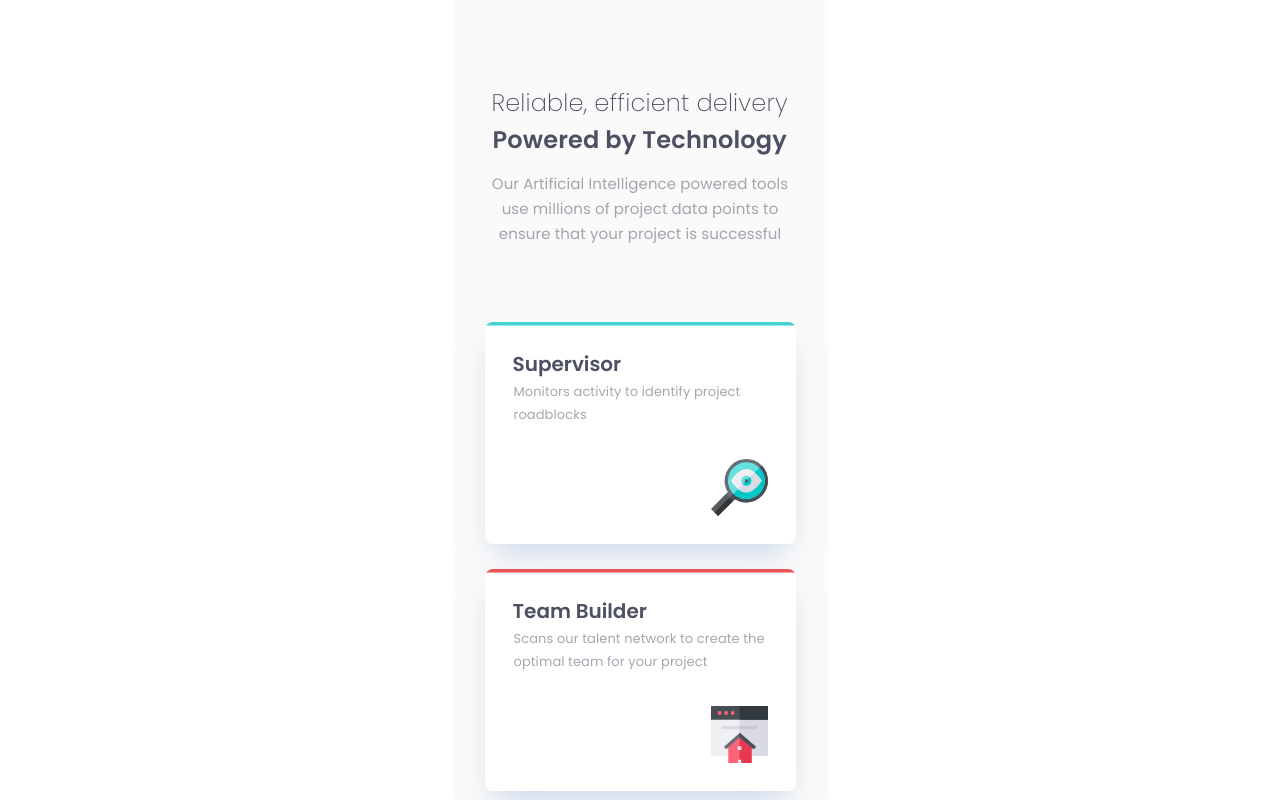
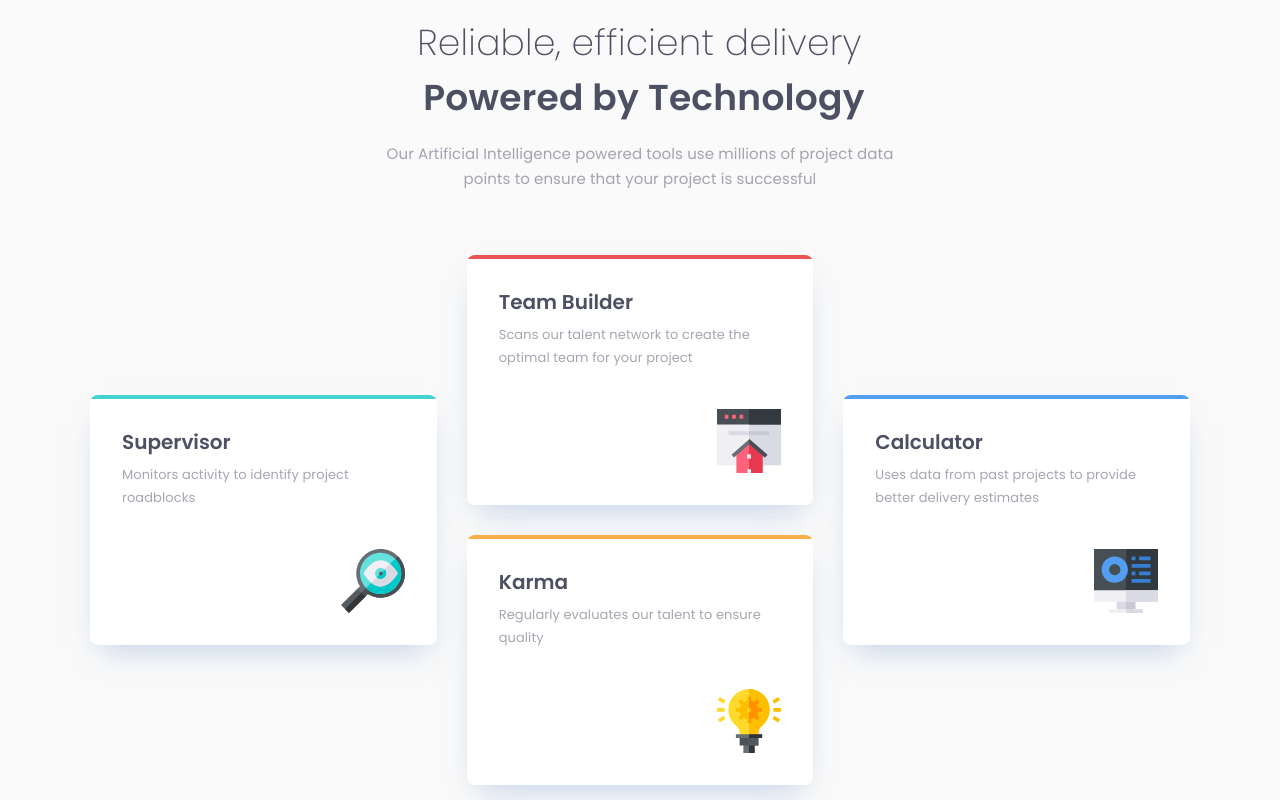
Before and after one commit to adonmez04/four-card-feature-section-v1.0, a plain HTML site: page index.html in a window 1280 px wide. Shown: the top 800 px of the page. Drawn offline with Linux system fonts and the light colour scheme.

Commit message:
before the remote

```diff
--- a/css/media-queries.css
+++ b/css/media-queries.css
@@ -1,17 +1,111 @@
 /* THE DESKTOP SETTINGS */
 /* Above 700px */
 
-/* @media (min-width: 700px) {
+@media (min-width: 700px) {
+  body {
+    align-items: center;
+  }
+
   .section-card-feature {
-    max-width: 1440px;
+    max-width: 1100px;
     background: #fafafa;
-    /* background-color: red; */
-    padding: 165px 80px;
+    margin: 165px 80px;
 
     /* The Grid Template */
     display: grid;
-    grid-template-columns: 1fr;
-    grid-template-rows: auto;
-    gap: 25px;
+    grid-template-columns: repeat(3, 1fr);
+    grid-template-rows: auto 1fr 1fr;
+    grid-template-areas:
+      "content content content"
+      "green red blue"
+      "green yellow blue";
+    gap: 30px;
   }
-} */
+
+  /* The Content Area */
+
+  .section-card-feature__content-area {
+    max-width: 540px;
+    grid-area: content;
+    justify-self: center;
+    text-align: center;
+
+    margin-bottom: 34px;
+  }
+
+  .section-card-feature__title {
+    font-size: 36px;
+    line-height: 54px;
+    letter-spacing: 0.25px;
+
+    padding: 0 48px 0 47px; /*? editing to 48px?*/
+    /* margin-bottom: 1px; */
+  }
+
+  .section-card-feature__title-strong {
+    font-size: 36px;
+    line-height: 54px;
+    letter-spacing: 0.25px;
+
+    padding: 0 49 0 50px;
+    margin-bottom: 16px;
+  }
+
+  /* The Iteration Area */
+
+  .article-card {
+    max-width: 350px;
+    padding: 28px 32px 32px 32px;
+    background: #ffffff;
+    overflow: hidden;
+
+    box-shadow: 0px 15px 30px -11px rgba(131, 166, 210, 0.5);
+    border-radius: 8px;
+
+    /* temp */
+    /* height: 222px; */
+
+    /* The Flexbox Template */
+    display: flex;
+    flex-direction: column;
+  }
+
+  .article-card::before {
+    content: "";
+    height: 4px;
+    width: 350px;
+    transform: translateY(calc(-32px + 4px)) translateX(-32px);
+  }
+
+  .article-card--green {
+    grid-area: green;
+    align-self: center;
+  }
+
+  .article-card--red {
+    grid-area: red;
+  }
+
+  .article-card--yellow {
+    grid-area: yellow;
+  }
+
+  .article-card--blue {
+    grid-area: blue;
+    align-self: center;
+  }
+
+  .article-card__icon {
+    width: 64px;
+    height: 64px;
+  }
+
+  .article-card__title {
+    margin-bottom: 6px;
+  }
+
+  .article-card__description {
+    margin-bottom: 40px;
+    margin-left: 0px;
+  }
+}
--- a/css/style.css
+++ b/css/style.css
@@ -17,13 +17,13 @@ body {
   box-sizing: border-box;
   font-family: "Poppins", sans-serif;
   font-size: 15px;
-  /* background: #fafafa; */
+  background: #fafafa;
 
   /* To center the content */
   display: flex;
   justify-content: center;
-  align-items: center;
-  /* height: 100vh; */
+  align-items: flex-start;
+  height: 100vh;
 }
 
 /*********************/
@@ -31,10 +31,11 @@ body {
 /*********************/
 
 .section-card-feature {
+  /* width: 100%; */
   max-width: 375px;
+  min-width: 200px;
   background: #fafafa;
-  /* background-color: red; */
-  padding: 85px 32px 78px;
+  margin: 85px 32px 78px;
 
   /* The Grid Template */
   display: grid;
@@ -110,41 +111,30 @@ body {
   flex-direction: column;
 }
 
-/* To add the colorful line - start*/
+.article-card::before {
+  content: "";
+  height: 3.55px;
+  width: 311px;
+  transform: translateY(calc(-27px + 3.55px)) translateX(-28px);
+}
+
+/* To add the colorful line */
 
 .article-card--green::before {
-  content: "";
   background-color: #44d3d2;
-  height: 3.55px;
-  width: 311px;
-  transform: translateY(calc(-27px + 3.55px)) translateX(calc(-28px));
 }
 
 .article-card--red::before {
-  content: "";
   background-color: #ea5454;
-  height: 3.55px;
-  width: 311px;
-  transform: translateY(calc(-27px + 3.55px)) translateX(calc(-28px));
 }
 
 .article-card--yellow::before {
-  content: "";
   background-color: #fcae4a;
-  height: 3.55px;
-  width: 311px;
-  transform: translateY(calc(-27px + 3.55px)) translateX(calc(-28px));
 }
 
 .article-card--blue::before {
-  content: "";
   background-color: #549ef2;
-  height: 3.55px;
-  width: 311px;
-  transform: translateY(calc(-27px + 3.55px)) translateX(calc(-28px));
 }
-
-/* To add the colorful line - end*/
 
 .article-card__title {
   font-family: "Poppins";
--- a/index.html
+++ b/index.html
@@ -13,7 +13,7 @@
 
     <title>Four card feature section</title>
     <link rel="stylesheet" href="./css/style.css" />
-    <!-- <link rel="stylesheet" href="./css/media-queries.css" /> -->
+    <link rel="stylesheet" href="./css/media-queries.css" />
   </head>
   <body>
     <main>
```
Also changed, not shown: 1 other file.
